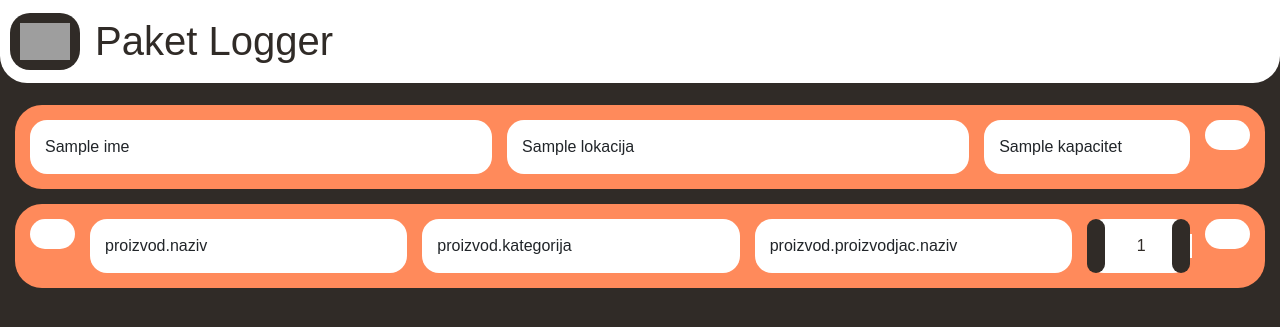
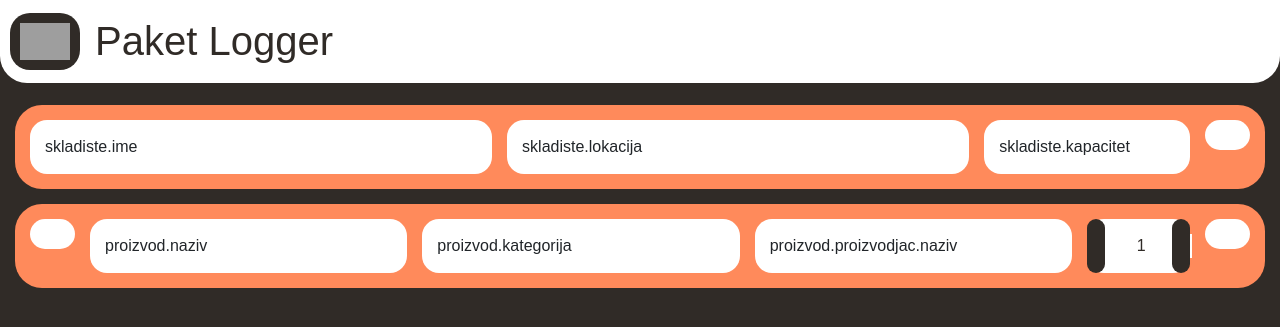
Before and after one commit to wirke/plog, a Flask app: template templates/logisticar/magacin.html in a window 1280 px wide. Shown: the top 327 px of the page. Run offline with Flask 3, Linux system fonts and the light colour scheme; the template is opened without the code that fills it: most values are stand-ins (such as "Sample title", 1, 10 or a date in 2020); some libraries are stand-ins or nearby versions; some web fonts are replaced; grey boxes are pictures that could not be loaded.

Commit message:
ddwwqdadwdw

```diff
--- a/templates/logisticar/magacin.html
+++ b/templates/logisticar/magacin.html
@@ -4,22 +4,25 @@
 <div class="display">
     <div class="kontejner">
         <div class="red col-12">
-            {% for s in skladista %}
+           <!-- {% for s in skladista %} -->
             <div class="blok zadnji">
-                {{ s.ime }}
+                <!--{{ s.ime }} -->
+                skladiste.ime
             </div>
             <div class="blok zadnji">
-                {{ s.lokacija }}
+               <!-- {{ s.lokacija }} -->
+               skladiste.lokacija
             </div>
             <div class="blok col-2">
-                {{ s.kapacitet }}
+               <!-- {{ s.kapacitet }} -->
+               skladiste.kapacitet
             </div>
             <form action="#" method="get" style="margin-right: 15px;">
                 <button class="blok sabmit" type="submit">
                     <i class="fa-solid fa-pen"></i>
                 </button>
             </form>
-        {% endfor %}
+        <!-- {% endfor %} -->
         </div>
     </div>
     <div class="kontejner">
```
